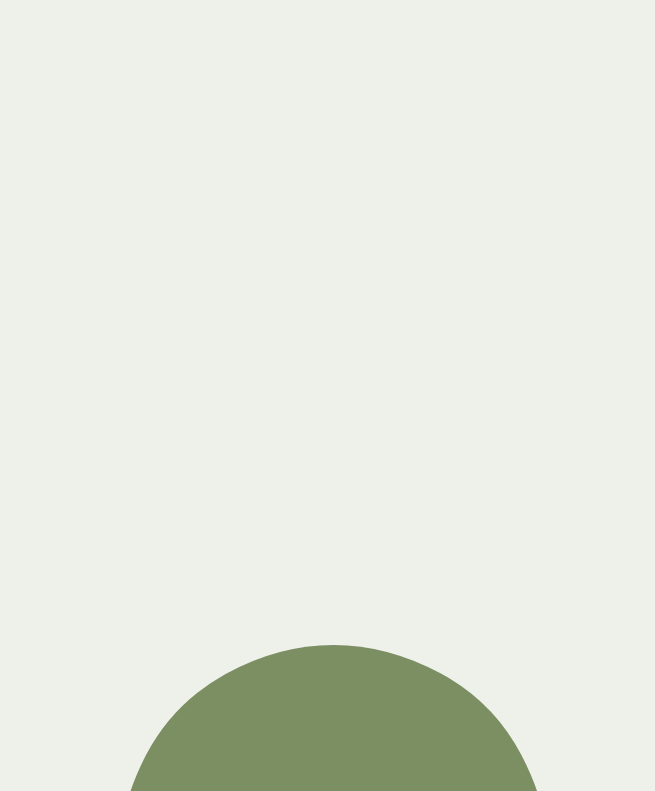
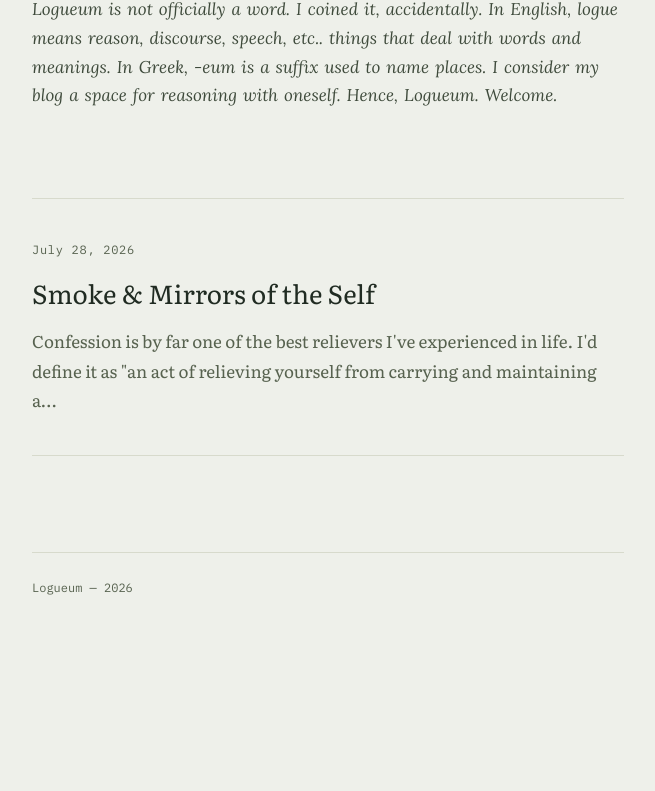
Before and after one commit to saidhanyan/blog, a plain HTML site: page index.html in a window 1280 px wide. Shown: the part 223-1014 px from the top of the page, without its empty margins (312-967 px from the left). After the commit the page ends 941 px from the top, so only its background shows below. Drawn offline with Linux system fonts and the light colour scheme.

Commit message:
agaram size 25

```diff
--- a/style.css
+++ b/style.css
@@ -51,7 +51,7 @@ body {
 .top-mark {
   text-align: center;
   color: var(--accent);
-  font-size: 1000px;
+  font-size: 25px;
   letter-spacing: 0;
   margin-bottom: 4px;
 }
```
